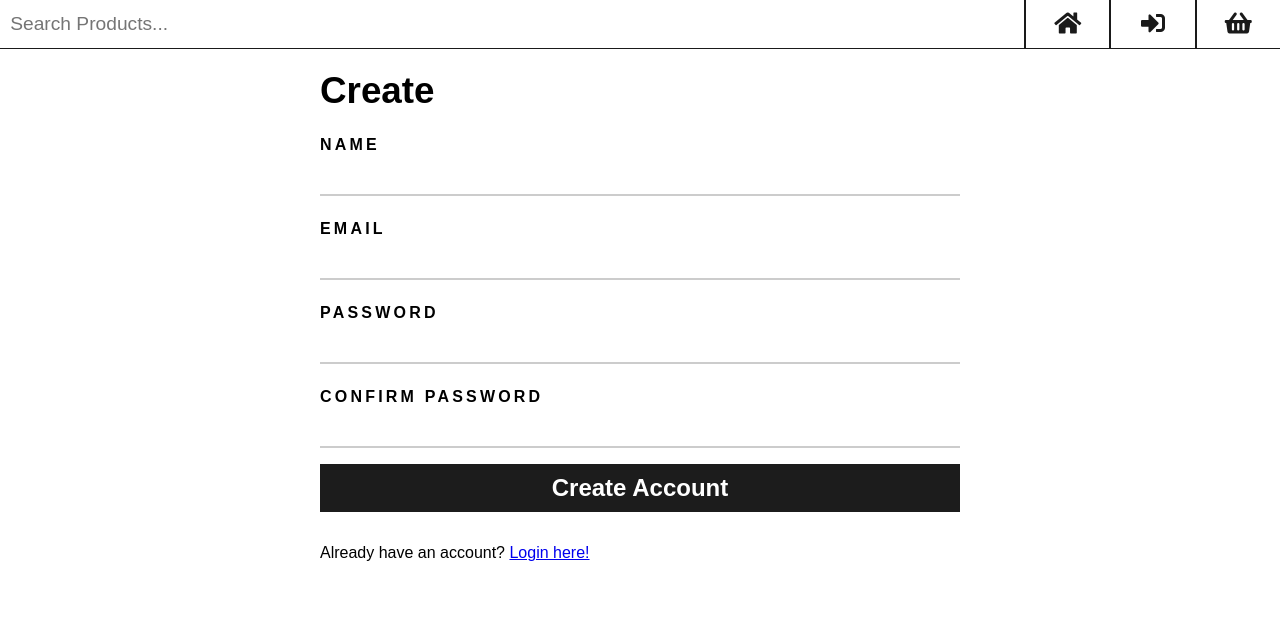
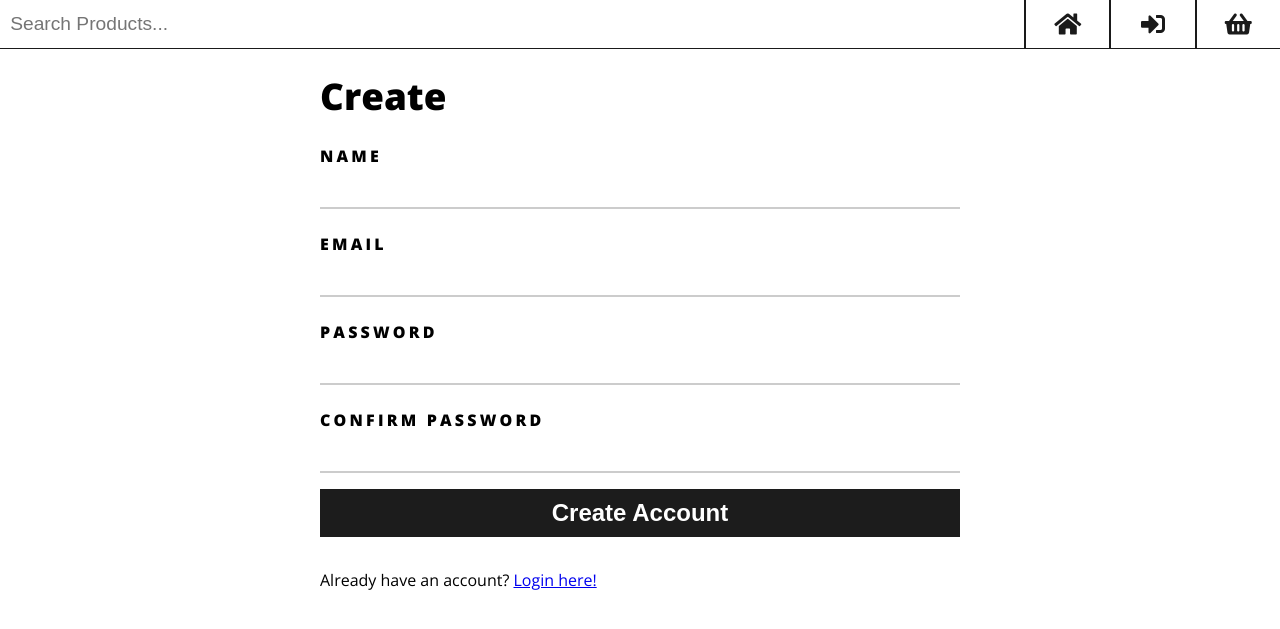
Before and after one commit to underrobyn/cm1102-webstore, a Flask app: page /create in a window 1280 px wide. Shown: the top 629 px of the page. Run offline with Flask 2, Linux system fonts and the light colour scheme.

Commit message:
Added Open Sans

```diff
--- a/store/static/css/styles.css
+++ b/store/static/css/styles.css
@@ -2,7 +2,7 @@ body, html {
 	margin: 0;
 	padding: 0;
 
-	font-family: sans-serif;
+	font-family: 'Open Sans', sans-serif;
 }
 
 h1, h2, h3 {
--- a/store/templates/base.html
+++ b/store/templates/base.html
@@ -9,6 +9,7 @@
 		<link rel="stylesheet" type="text/css" href="{{ url_for('static', filename='css/styles.css') }}" />
 
 		<!-- Webfont -->
+		<link href="https://fonts.googleapis.com/css2?family=Open+Sans:ital,wght@0,300;0,400;0,800;1,400&display=swap" rel="stylesheet" />
 		<!-- Use CDN: https://cdnjs.cloudflare.com/ajax/libs/font-awesome/5.12.1/js/solid.min.js -->
 		<link rel="stylesheet" type="text/css" href="{{ url_for('static', filename='css/solid.min.css') }}" />
 		<link rel="stylesheet" type="text/css" href="{{ url_for('static', filename='css/fontawesome.min.css') }}" />
```
